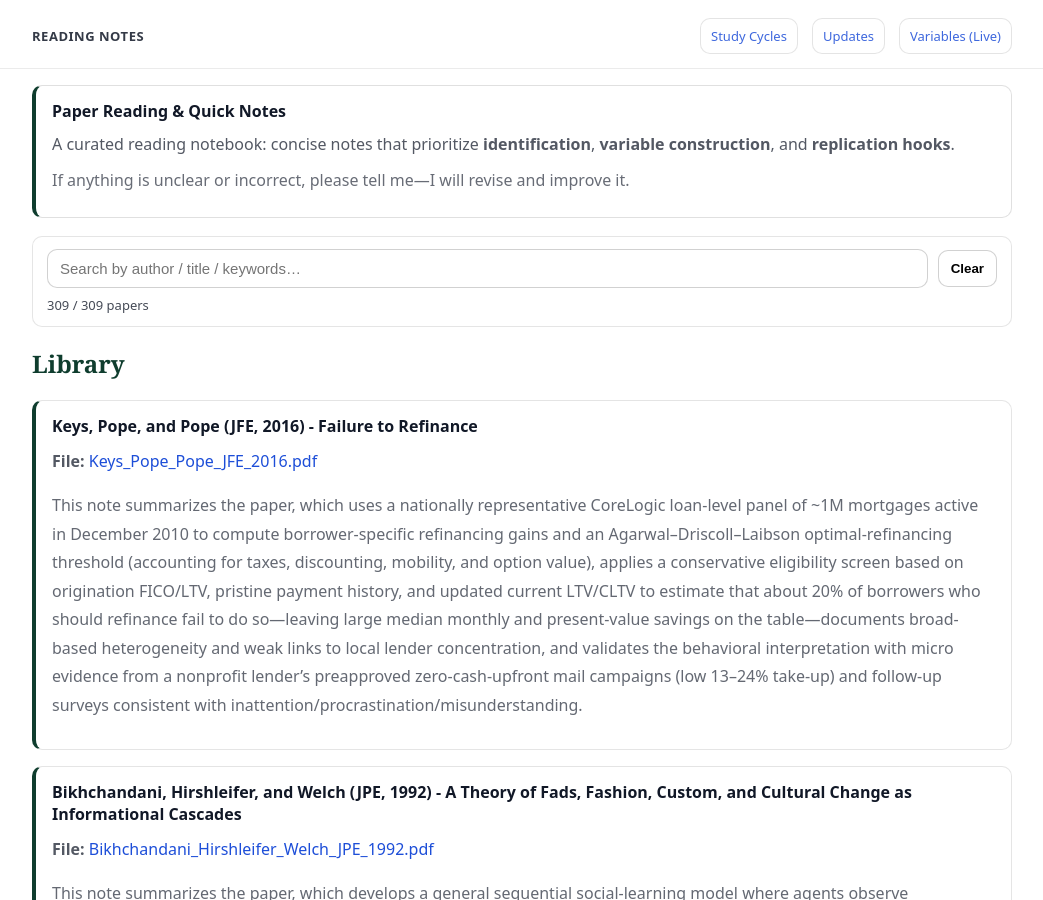
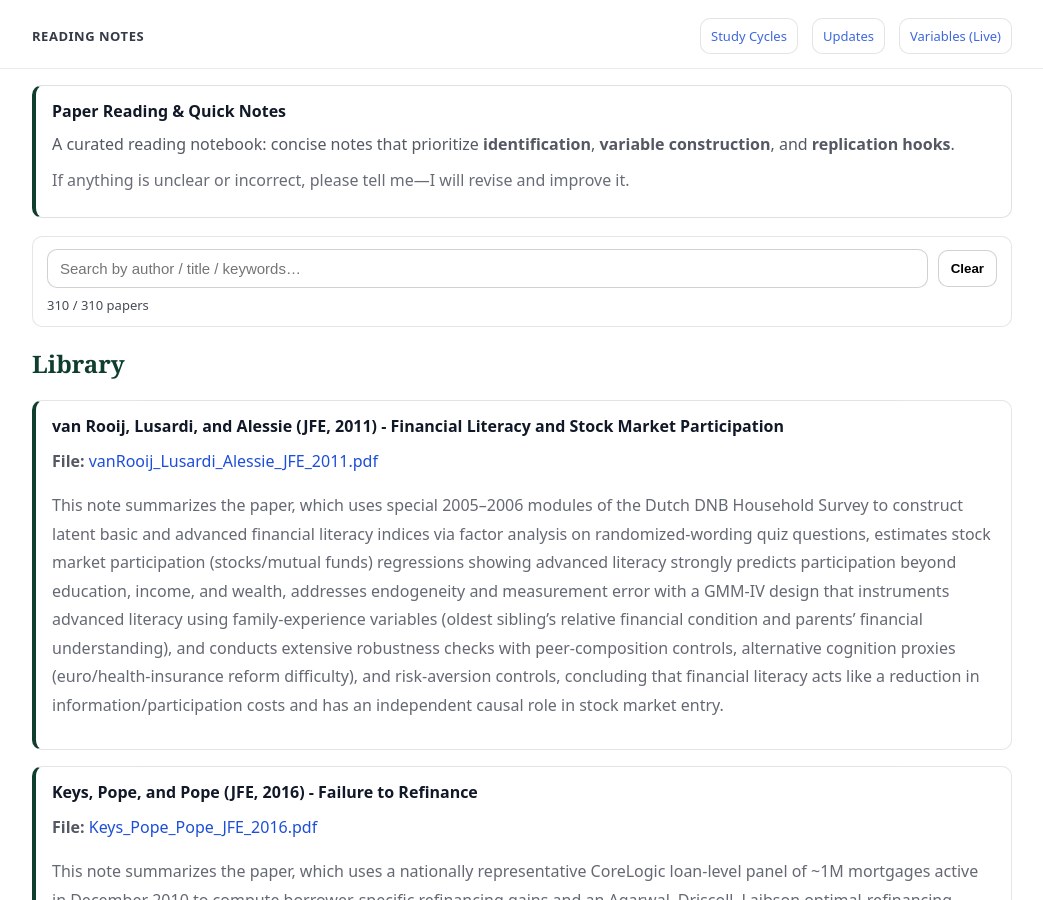
Before and after one commit to yaxinzn/study-archive, a Jekyll site: the page built from reading/index.md, in a window 1280 px wide and 900 px high. Shown: the whole window, without its empty margins (118-1161 px from the left). Built offline with Jekyll 4.4.1, drawn with Linux system fonts in a browser that asks for light colours.

Commit message:
Reading: add/update vanRooij_Lusardi_Alessie_JFE_2011.pdf

```diff
--- a/_data/reading.yml
+++ b/_data/reading.yml
@@ -1,3 +1,7 @@
+- title: "van Rooij, Lusardi, and Alessie (JFE, 2011) - Financial Literacy and Stock Market Participation"
+  file: "vanRooij_Lusardi_Alessie_JFE_2011.pdf"
+  desc: "This note summarizes the paper, which uses special 2005–2006 modules of the Dutch DNB Household Survey to construct latent basic and advanced financial literacy indices via factor analysis on randomized-wording quiz questions, estimates stock market participation (stocks/mutual funds) regressions showing advanced literacy strongly predicts participation beyond education, income, and wealth, addresses endogeneity and measurement error with a GMM-IV design that instruments advanced literacy using family-experience variables (oldest sibling’s relative financial condition and parents’ financial understanding), and conducts extensive robustness checks with peer-composition controls, alternative cognition proxies (euro/health-insurance reform difficulty), and risk-aversion controls, concluding that financial literacy acts like a reduction in information/participation costs and has an independent causal role in stock market entry."
+
 - title: "Keys, Pope, and Pope (JFE, 2016) - Failure to Refinance"
   file: "Keys_Pope_Pope_JFE_2016.pdf"
   desc: "This note summarizes the paper, which uses a nationally representative CoreLogic loan-level panel of ~1M mortgages active in December 2010 to compute borrower-specific refinancing gains and an Agarwal–Driscoll–Laibson optimal-refinancing threshold (accounting for taxes, discounting, mobility, and option value), applies a conservative eligibility screen based on origination FICO/LTV, pristine payment history, and updated current LTV/CLTV to estimate that about 20% of borrowers who should refinance fail to do so—leaving large median monthly and present-value savings on the table—documents broad-based heterogeneity and weak links to local lender concentration, and validates the behavioral interpretation with micro evidence from a nonprofit lender’s preapproved zero-cash-upfront mail campaigns (low 13–24% take-up) and follow-up surveys consistent with inattention/procrastination/misunderstanding."
```
Also changed, not shown: 1 other file.
